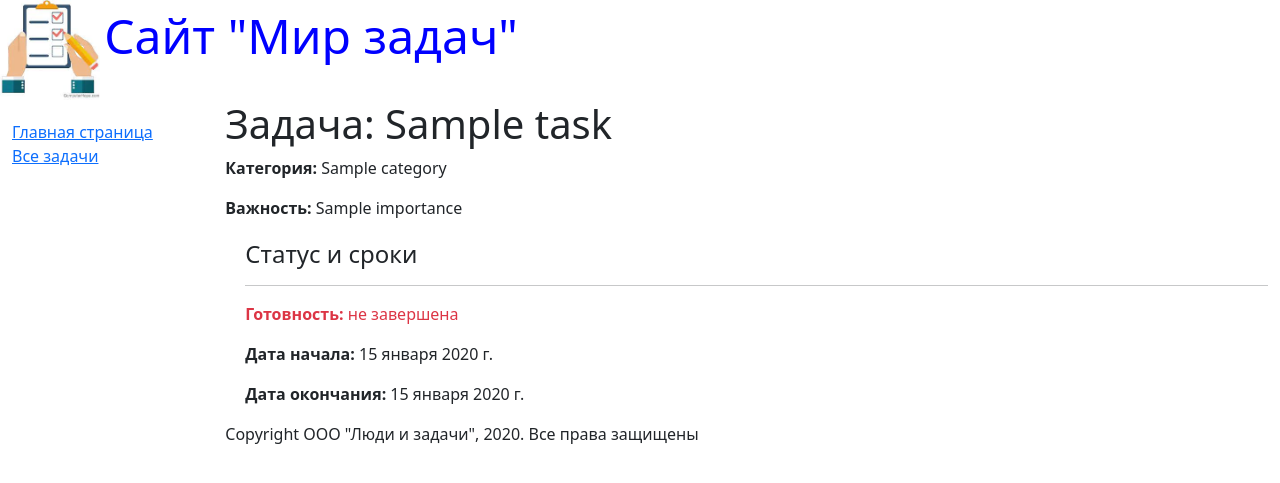
After one commit to ru-fvv-python/todo, a Django app: page /task/1 in a window 1280 px wide. The commit adds this page. Shown: the top 483 px of the page. Run offline with Django 4.2, Linux system fonts and the light colour scheme; tables that the repository leaves empty hold one stand-in row (values such as "Sample post").

Commit message:
Создана страница-html для  отображения конкретной задачи.

```diff
--- a/web_todo/todos/models.py
+++ b/web_todo/todos/models.py
@@ -1,7 +1,7 @@
 from django.db import models
 
-
 # Create your models here.
+from django.urls import reverse
 
 
 class Importance(models.Model):
@@ -28,6 +28,10 @@ class Category(models.Model):
 
 class Task(models.Model):
     """Задача"""
+    COMPLETENESS = [
+        (False,  "не завершена"),
+        (True,  "завершена"),
+    ]
     name = models.CharField(max_length=100,
                             help_text='Введите название задачи',
                             verbose_name='Задача')
@@ -41,10 +45,15 @@ class Task(models.Model):
     importance = models.ForeignKey('Importance', on_delete=models.CASCADE,
                                    help_text='выберите важность задачи',
                                    verbose_name='Важность')
-    completeness = models.BooleanField(default=False,
+    completeness = models.BooleanField(default=False, choices=COMPLETENESS,
                                        help_text='Задача завершена?',
                                        verbose_name='Статус выполнения')
 
     def __str__(self):
         """Возваращает задачу"""
         return '%s %s' % (self.name, self.completeness)
+
+    def get_absolute_url(self):
+        """Возвращает полный URL-адрес для каждой конкретной записи
+        (ассоциированной с текущим объектом)"""
+        return reverse('task-detail', kwargs={'pk': self.pk})
--- /dev/null
+++ b/web_todo/todos/templates/todos/task_detail.html
@@ -0,0 +1,20 @@
+{% extends 'base_generic.html' %}
+
+{% block content%}
+<h1>Задача: {{ task.name }}</h1>
+<p><strong>Категория:</strong> {{task.category}}</p>
+<p class="{% if task.importance_id == 4%}text-danger
+  {% elif task.importance_id == 3%}text-warning
+  {% elif task.importance_id == 2%}text-success
+  {% else %}text-default{% endif %}">
+  <strong>Важность:</strong> {{task.importance}}</p>
+<div style="margin-top: 20px; margin-left: 20px">
+  <h4>Статус и сроки</h4>
+  <hr>
+  <p class="{% if task.completeness == 0%}text-danger
+  {% else %}text-success{% endif %}">
+    <strong>Готовность:</strong> {{task.get_completeness_display}}</p>
+  <p><strong>Дата начала:</strong> {{task.date_from}}</p>
+  <p><strong>Дата окончания:</strong> {{task.date_to}}</p>
+</div>
+{% endblock %}
--- a/web_todo/web_todo/settings.py
+++ b/web_todo/web_todo/settings.py
@@ -117,7 +117,7 @@ USE_TZ = True
 # Static files (CSS, JavaScript, Images)
 # https://docs.djangoproject.com/en/4.1/howto/static-files/
 
-STATIC_URL = 'static/'
+STATIC_URL = '/static/'
 STATICFILES_DIRS = [
     os.path.join(BASE_DIR, 'static'),
 ]
```
Also changed, not shown: web_todo/todos/templates/todos/task_list.html (+13 -12 lines).
